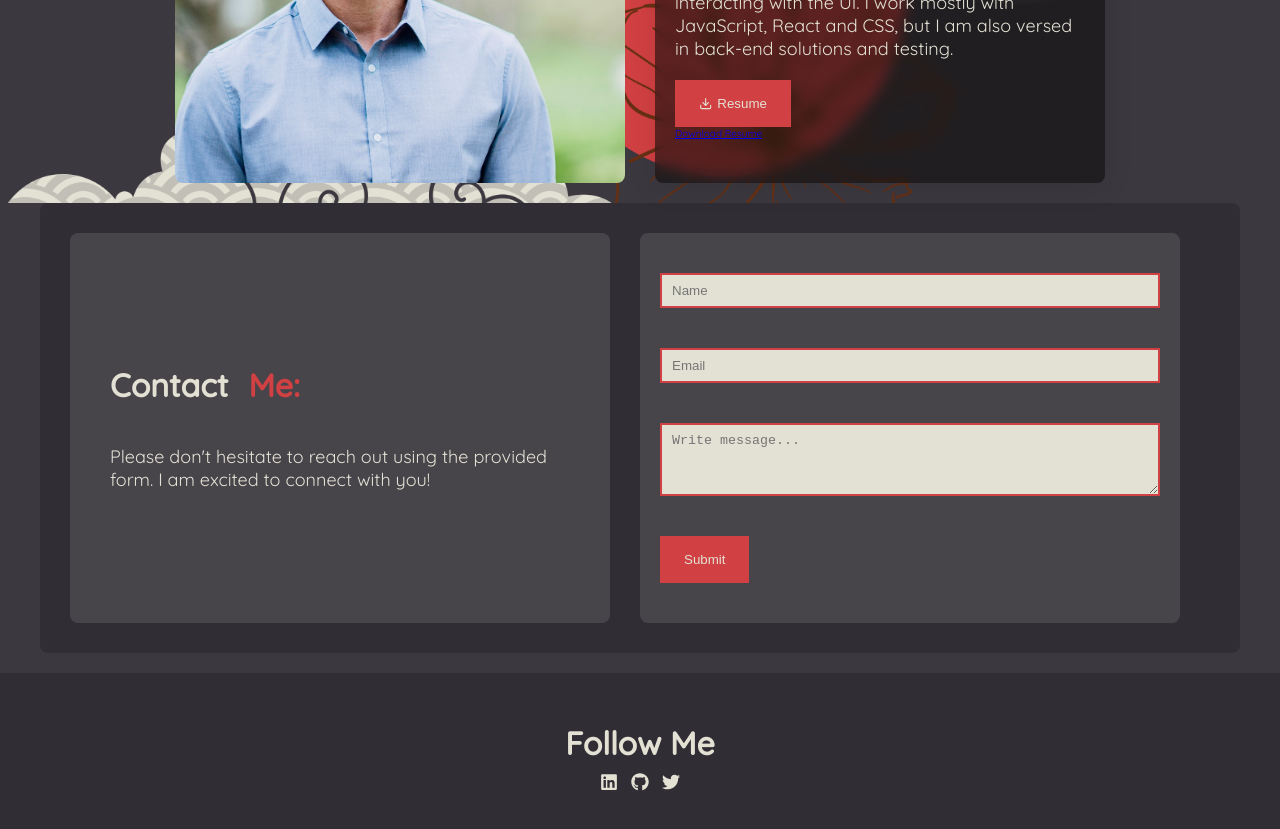
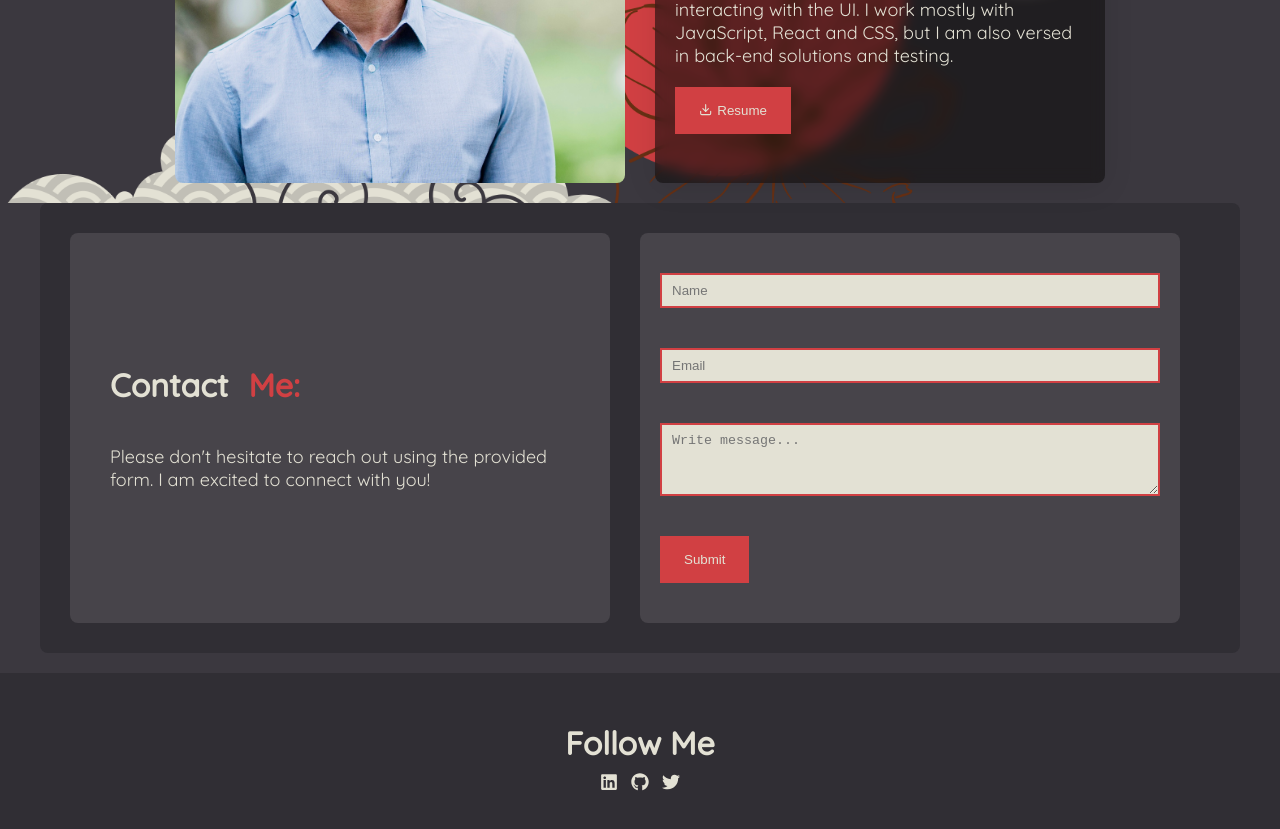
Before and after one commit to svizzusi/portfolio, a React (Vite) app: page / in a window 1280 px wide. Shown: the part 2760-3589 px from the top of the page. Built offline with nearby package versions, Linux system fonts and the light colour scheme.

Commit message:
Added Resume to Download on a seperate page

```diff
--- a/src/componets/About/About.jsx
+++ b/src/componets/About/About.jsx
@@ -25,7 +25,6 @@ const About = ({aboutSectionRef}) => {
                   className={style.aboutButton}>
                 <FiDownload className={style.resume}/>
                 Resume</button>
-                <a href={Resume} download='StephenVizzusiResume'>Download Resume</a>
             </div>
         </section>
     </div>
```
